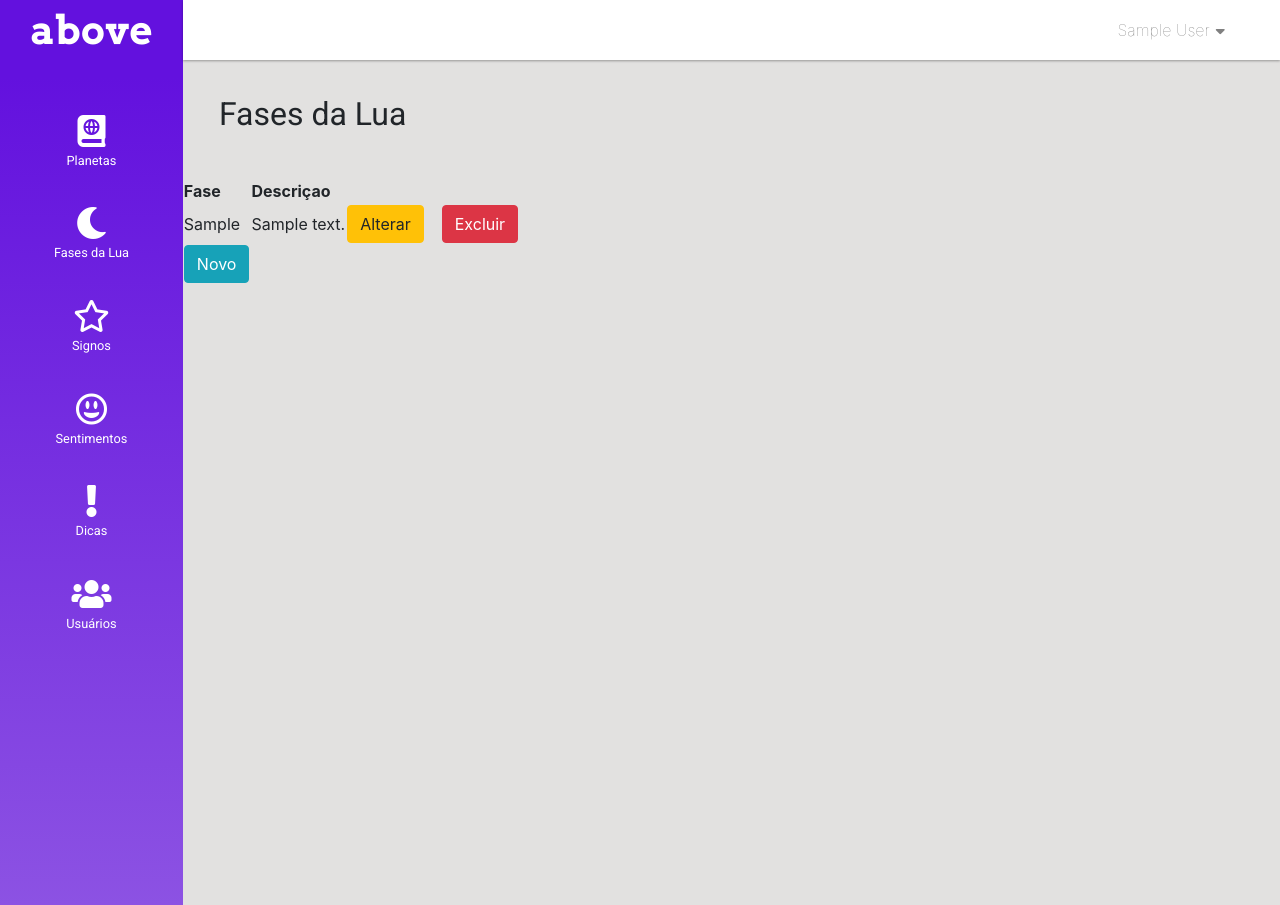
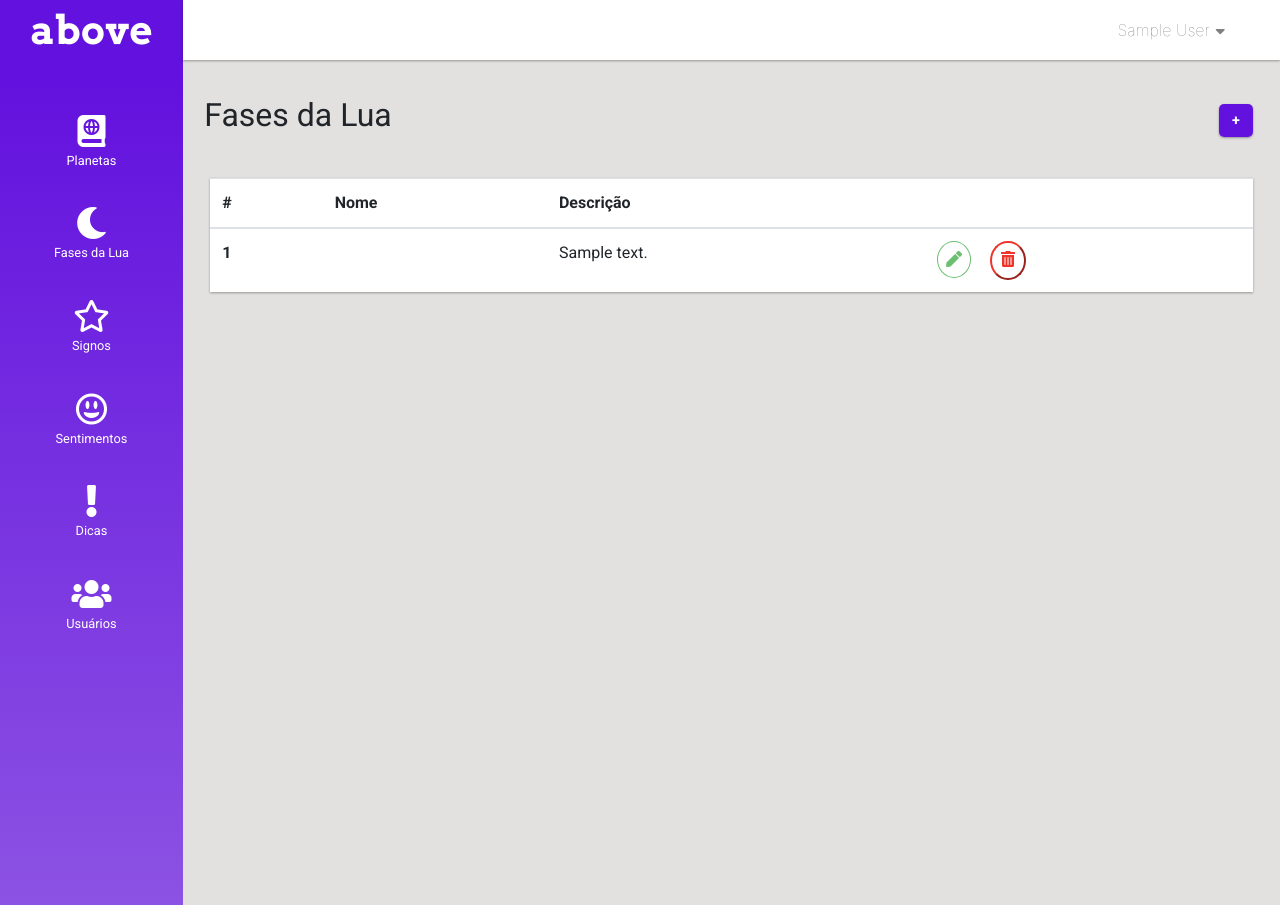
Before and after one commit to brunaNobre/above, a Laravel app: page /admin/moons in a window 1280 px wide. Run offline with Laravel 8, Linux system fonts and the light colour scheme; a user stored in the database is signed in; tables that the repository leaves empty hold one stand-in row (values such as "Sample post"); style sheets or scripts are compiled from the project's sources; some libraries are stand-ins or nearby versions.

Commit message:
moons list view layout refactor

```diff
--- a/resources/views/admin/moons_list.blade.php
+++ b/resources/views/admin/moons_list.blade.php
@@ -2,54 +2,53 @@
 
 @section('content')
 
-<div class='col-sm-8'>
-    <h2 class="sec-title">Fases da Lua </h2>
-</div>
-<div class='col-sm-4'>
-    @if (session('status'))
-        <div class="alert alert-success">
-            {{ session('status') }}
-        </div>
-    @endif
+<header class="abv-grid">
+    <h2>Fases da Lua</h2>
+
+    <div class="abv-btn-wrapper">
+    <a href="{{route('moons.create')}}" role="button" class="abv-admin-btn">+</a>
+
     </div>
 
-<div class="w3-container">
+</header>
 
-<table class="w3-table w3-striped w3-bordered w3-border w3-hoverable w3-white w3-ul w3-card-4">
+
+<div class="abv-card">
+    <table class="table">
     <thead>
         <tr>
-        <th>Fase</th>
-        <th>Descriçao</th>
+            <th scope="col">#</th>
+            <th scope="col">Nome</th>
+            <th scope="col">Descrição</th>
+            <th scope="col"></th>
         </tr>
     </thead>
     <tbody>
         @foreach($moons as $moon)
         <tr>
-    <td>{{$moon->phase}}</td>
+            <th scope="row">{{$moon->id}}</th>
+            <td>{{$moon->name}}</td>
             <td>{{$moon->description}}</td>
+            <td>
 
-    <td>
+
                     <a href="{{route('moons.edit', $moon->id)}}"
-          class="btn btn-warning"
-          role="button">Alterar</a> &nbsp;&nbsp;
+          class="abv-edit-button"
+          role="button"><i class="abv-edit-icon fas fa-pen"></i></a>
        <form style="display: inline-block"
              method="post"
              action="{{route('moons.destroy', $moon->id)}}"
              onsubmit="return confirm('Confirma Exclusão?')">
              {{method_field('delete')}}
              {{csrf_field()}}
-             <button type="submit"
-                     class="btn btn-danger"> Excluir </button>
+             <button type="submit" class="abv-detele-button"> <i class="abv-delete-icon fas fa-trash-alt"></i> </button>
        </form>
+
             </td>
         </tr>
         @endforeach
-    <tr> <td><a href="{{route('moons.create')}}" class="above-admin-btn btn btn-info"
-                role="button">Novo</a></td></tr>
     </tbody>
     </table>
+
 </div>
-
-
-
 @endsection
```
Lines whose indentation alone changed are shown as unchanged.
